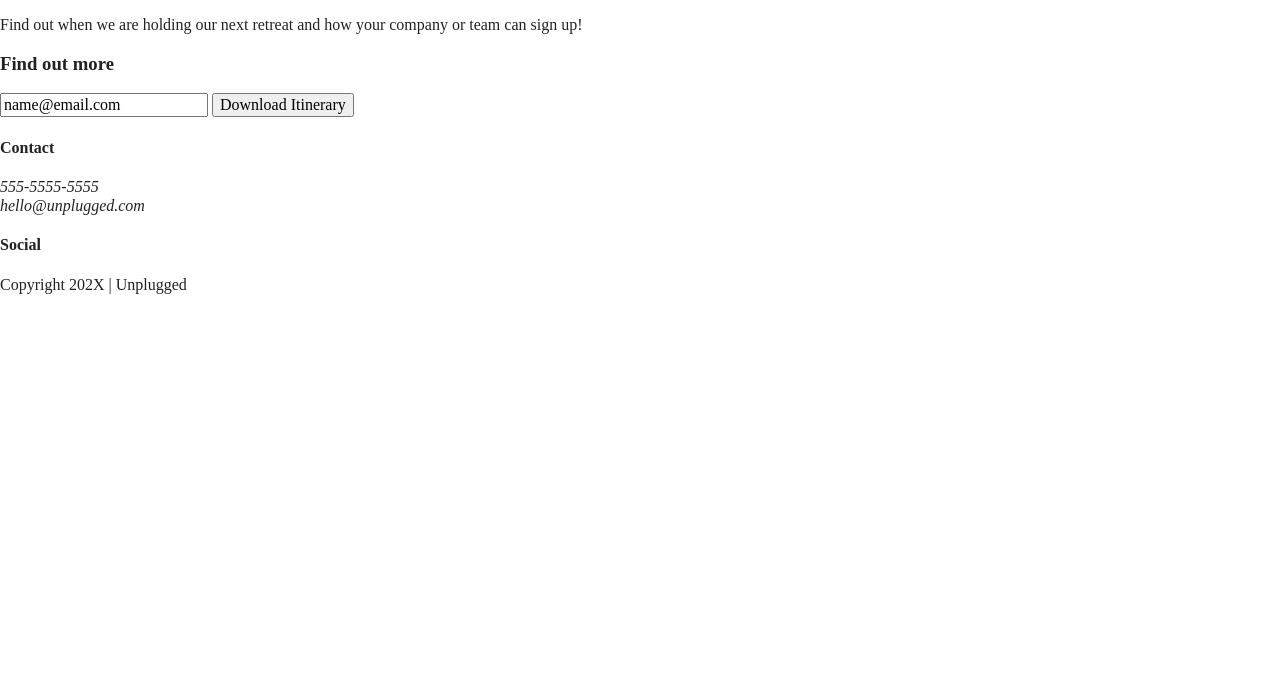
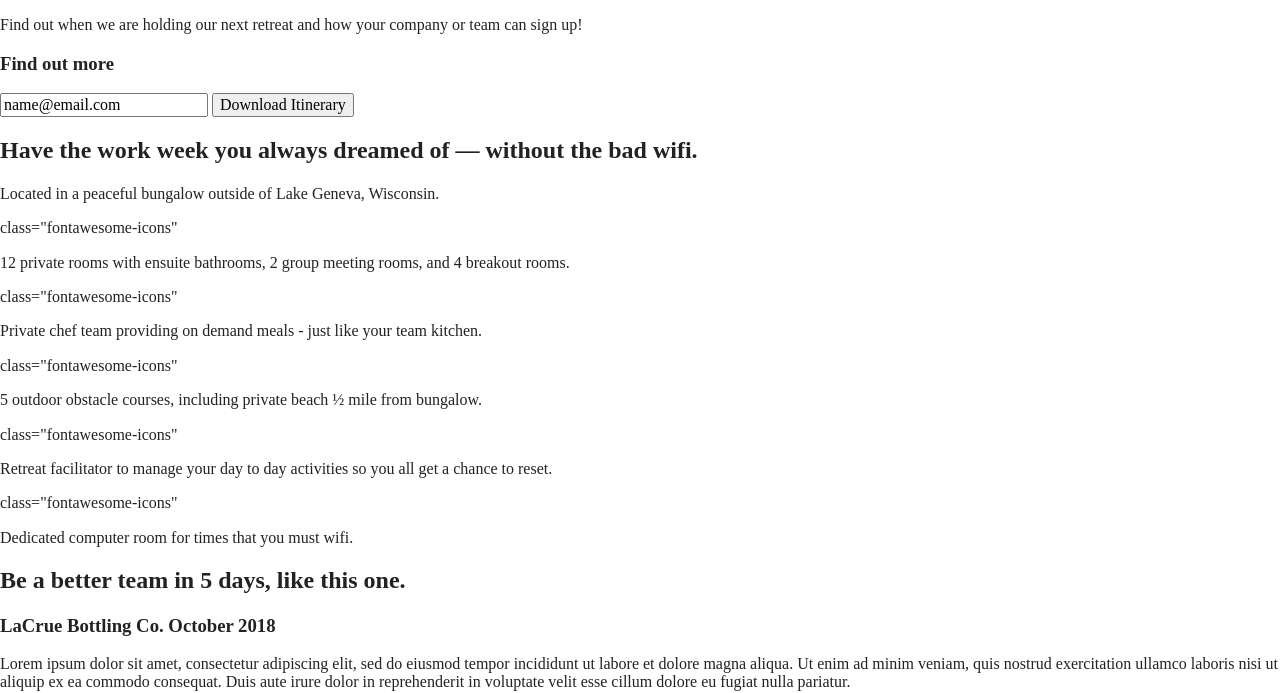
Before and after one commit to Wesley-Alan/unplugged, a website built with Parcel: page index.html in a window 1280 px wide. Shown: the part 265-958 px from the top of the page. Before the commit the page ends 800 px from the top, so only its background shows below. Built offline with nearby package versions, Linux system fonts and the light colour scheme.

Commit message:
Added code for features, reviews sections

```diff
--- a/index.html
+++ b/index.html
@@ -58,6 +58,58 @@
       </div>
     </div>
   </aside>
+  <section class="features">
+    <div class="content-wrapper">
+      <h2>Have the work week you always dreamed of — without the bad wifi.</h2>
+      <div class="features-items">
+     <article>
+      <p class="fontawesome-icons"></p>
+      <p class="features-item-description">Located in a peaceful bungalow outside of Lake Geneva, Wisconsin.
+      </p>
+     </article>
+     <article>
+      <p>class="fontawesome-icons"</p>
+      <p class="features-item-description">12 private rooms with ensuite bathrooms, 2 group meeting rooms, and 4 breakout rooms.
+      </p>
+     </article>
+     <article>
+      <p>class="fontawesome-icons"</p>
+      <p class="features-item-description">Private chef team providing on demand meals - just like your team kitchen.
+      </p>
+     </article>
+     <article>
+      <p>class="fontawesome-icons"</p>
+      <p class="features-item-description">5 outdoor obstacle courses, including private beach ½ mile from bungalow.
+      </p>
+     </article>
+     <article>
+      <p>class="fontawesome-icons"</p>
+      <p class="features-item-description">Retreat facilitator to manage your day to day activities so you all get a chance to reset.
+      </p>
+     </article>
+     <article>
+      <p>class="fontawesome-icons"</p>
+      <p class="features-item-description">Dedicated computer room for times that you must wifi.
+      </p>
+     </article>
+     </div>
+     <section class="reviews">
+      <div class="content-wrapper">
+        <h2>Be a better team in 5 days, like this one.</h2>
+        <article>
+        <h3>LaCrue Bottling Co.
+          October 2018</h3>
+        <p>Lorem ipsum dolor sit amet, consectetur adipiscing elit, sed do eiusmod tempor incididunt ut
+          labore et dolore magna aliqua. Ut enim ad minim veniam, quis nostrud exercitation ullamco laboris
+          nisi ut aliquip ex ea commodo consequat. Duis aute irure dolor in reprehenderit in voluptate velit
+          esse cillum dolore eu fugiat nulla pariatur.
+        </p>
+      </article>
+      </div>
+    </section>
+    </div>
+  </section>
+
 
   </main> <!-- main wrapper-->
   <footer>
```
